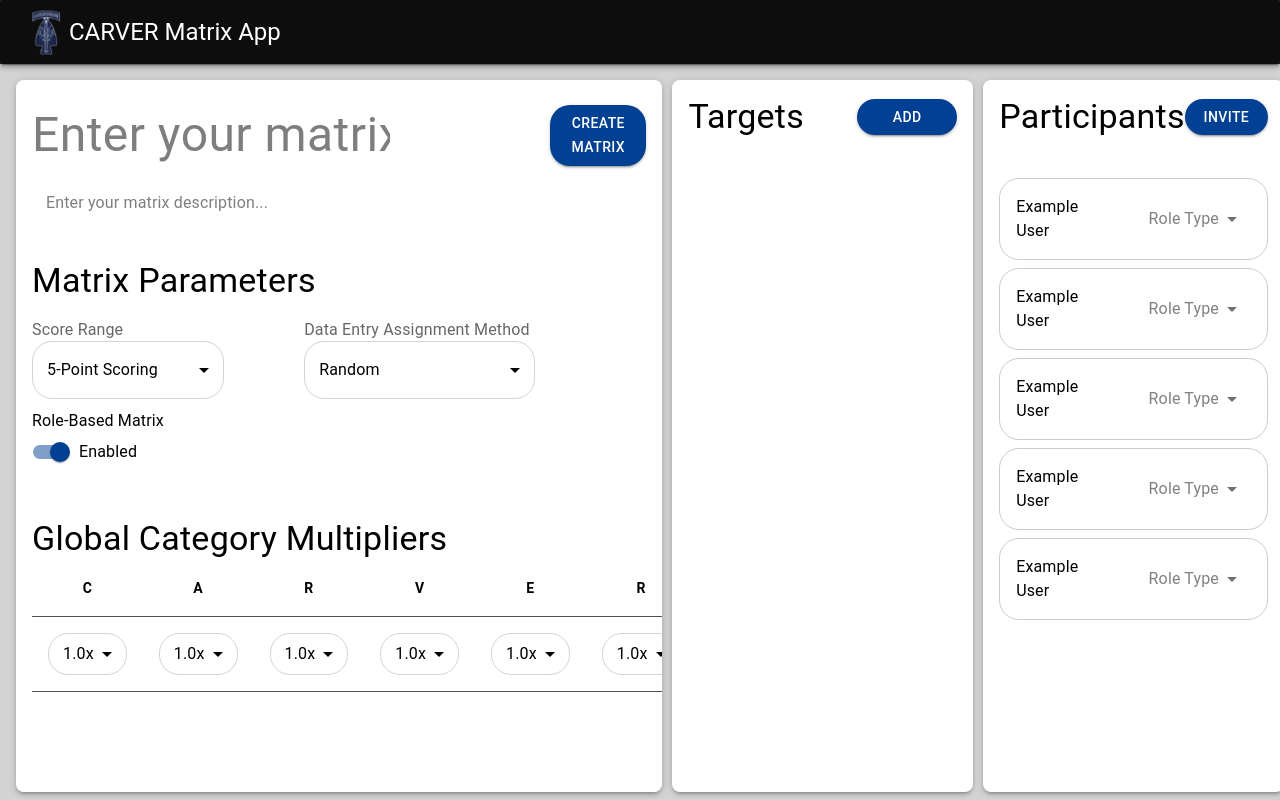
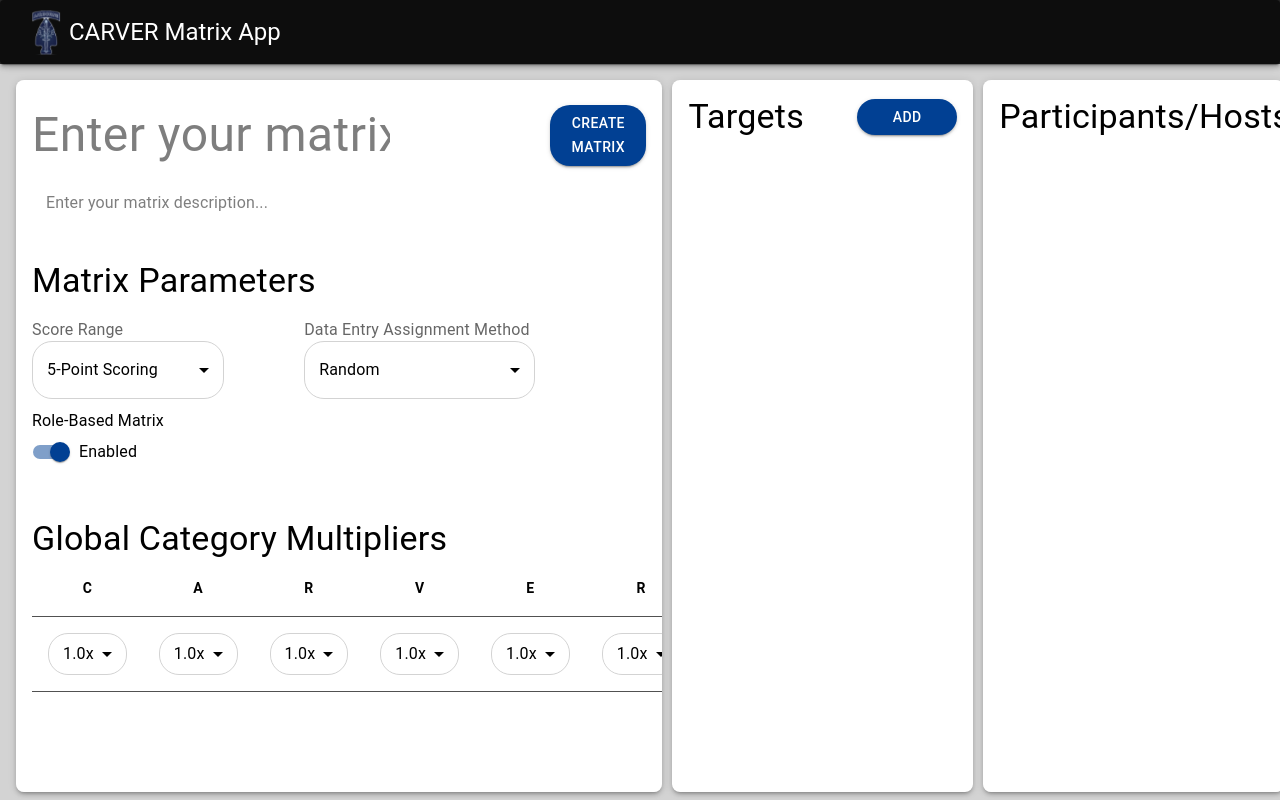
Before and after one commit to garyorsargos/carver-matrix, a React (Vite) app in the folder ui/: page /ModifyMatrix in a window 1280 px wide. Built offline with nearby package versions, Linux system fonts and the light colour scheme.

Commit message:
Participants and Hosts changes

```diff
--- a/ui/src/pages/CreateMatrix.tsx
+++ b/ui/src/pages/CreateMatrix.tsx
@@ -24,7 +24,6 @@ import { whoamiUpsert, createMatrix } from "./apiService";
 
 export const CreateMatrix: React.FC = () => {
   const [RoleBasedChecked, setRoleBasedChecked] = useState(true);
-  // const [AnonymousEntryChecked, setAnonymousEntryChecked] = useState(false);
   const [value, setValue] = useState<number>(5);
   const [randomAssigned, setRandomAssigned] = useState<string>('random');
 
@@ -51,6 +50,42 @@ export const CreateMatrix: React.FC = () => {
   const [title, setTitle] = useState("");
   const [description, setDescription] = useState("");
   const [targets, setTargets] = useState<string[]>([]);
+  const [participantsData, setParticipantsData] = useState<
+  { email: string; role: string }[]
+  >([]);
+
+  // Add a new participant row
+const handleAddParticipant = () => {
+  setParticipantsData([
+    ...participantsData,
+    { email: "", role: "Participant" }, // default role is "Participant"
+  ]);
+};
+
+// Update email for a specific participant
+const handleParticipantEmailChange = (
+  index: number,
+  event: React.ChangeEvent<HTMLInputElement | HTMLTextAreaElement>
+) => {
+  const newParticipants = [...participantsData];
+  newParticipants[index].email = event.target.value;
+  setParticipantsData(newParticipants);
+};
+
+// Update role for a specific participant
+const handleParticipantRoleChange = (
+  index: number,
+  event: SelectChangeEvent<string>
+) => {
+  const newParticipants = [...participantsData];
+  newParticipants[index].role = event.target.value;
+  setParticipantsData(newParticipants);
+};
+
+// Delete a participant row
+const handleDeleteParticipant = (index: number) => {
+  setParticipantsData(participantsData.filter((_, i) => i !== index));
+};
 
   const handleAddTarget = () => {
     setTargets([...targets, ""]);
@@ -74,24 +109,6 @@ export const CreateMatrix: React.FC = () => {
     0.5, 0.6, 0.7, 0.8, 0.9, 1.0, 1.1, 1.2, 1.3, 1.4, 1.5, 1.6, 1.7, 1.8, 1.9,
     2.0,
   ];
-
-  const [roles, setRoles] = useState([
-    "Role Type",
-    "Role Type",
-    "Role Type",
-    "Role Type",
-    "Role Type",
-  ]);
-
-  // Function to handle dropdown changes
-  const handleUserRoleChange = (
-    index: number,
-    event: SelectChangeEvent<string>,
-  ) => {
-    const newRoles = [...roles];
-    newRoles[index] = event.target.value;
-    setRoles(newRoles);
-  };
 
   const multipliersHandleChange =
     (label: string) => (event: SelectChangeEvent<unknown>) => {
@@ -146,11 +163,23 @@ export const CreateMatrix: React.FC = () => {
         recognizability: 0,
       }));
 
+      const hosts = participantsData
+      .map((p) =>
+        p.role === "Host" || p.role === "Host and Participant" ? p.email : null
+      )
+      .filter((email): email is string => email !== null);
+
+      const participantEmails = participantsData
+      .map((p) =>
+        p.role === "Participant" || p.role === "Host and Participant" ? p.email : null
+      )
+      .filter((email): email is string => email !== null);
+
       const matrixData = {
         name: title,
         description: description,
-        hosts: [""],
-        participants: participants,
+        hosts: hosts,
+        participants: participantEmails,
         cMulti: multipliers["Criticality"],
         aMulti: multipliers["Accessibility"],
         rMulti: multipliers["Recoverability"],
@@ -510,17 +539,18 @@ export const CreateMatrix: React.FC = () => {
             marginBottom: "40px",
           }}
         >
-          <Typography variant="h4">Participants</Typography>
+          <Typography variant="h4">Participants/Hosts</Typography>
           <Button
             variant="contained"
             sx={{ borderRadius: "20px", width: "100px" }}
+            onClick={handleAddParticipant}
           >
             Invite
           </Button>
         </Box>
 
         {/* Participant Rows */}
-        {roles.map((role, index) => (
+        {participantsData.map((participant, index) => (
           <Paper
             key={index}
             elevation={0} // Remove shadow
@@ -537,21 +567,33 @@ export const CreateMatrix: React.FC = () => {
               mb: 1,
             }}
           >
-            <Typography variant="body1">Example User</Typography>
+            <TextField
+              value={participant.email}
+              onChange={(e) => handleParticipantEmailChange(index, e)}
+              variant="standard"
+              placeholder="Enter user email..."
+              InputProps={{
+                disableUnderline: false,
+                style: { fontSize: "1rem", color: "black" },
+              }}
+              sx={{ flexGrow: 1 }}
+            />
             <Select
-              value={role}
-              onChange={(event) => handleUserRoleChange(index, event)}
+              value={participant.role}
+              onChange={(e) => handleParticipantRoleChange(index, e)}
               sx={{
                 color: "gray",
                 backgroundColor: "white",
                 height: "40px",
               }}
             >
-              <MenuItem value="Role Type">Role Type</MenuItem>
-              <MenuItem value="Admin">Admin</MenuItem>
-              <MenuItem value="Editor">Editor</MenuItem>
-              <MenuItem value="Viewer">Viewer</MenuItem>
+              <MenuItem value="Participant">Participant</MenuItem>
+              <MenuItem value="Host">Host</MenuItem>
+              <MenuItem value="Host and Participant">Host and Participant</MenuItem>
             </Select>
+            <IconButton onClick={() => handleDeleteParticipant(index)}>
+              <DeleteIcon color="error" />
+            </IconButton>
           </Paper>
         ))}
       </Box>
```
